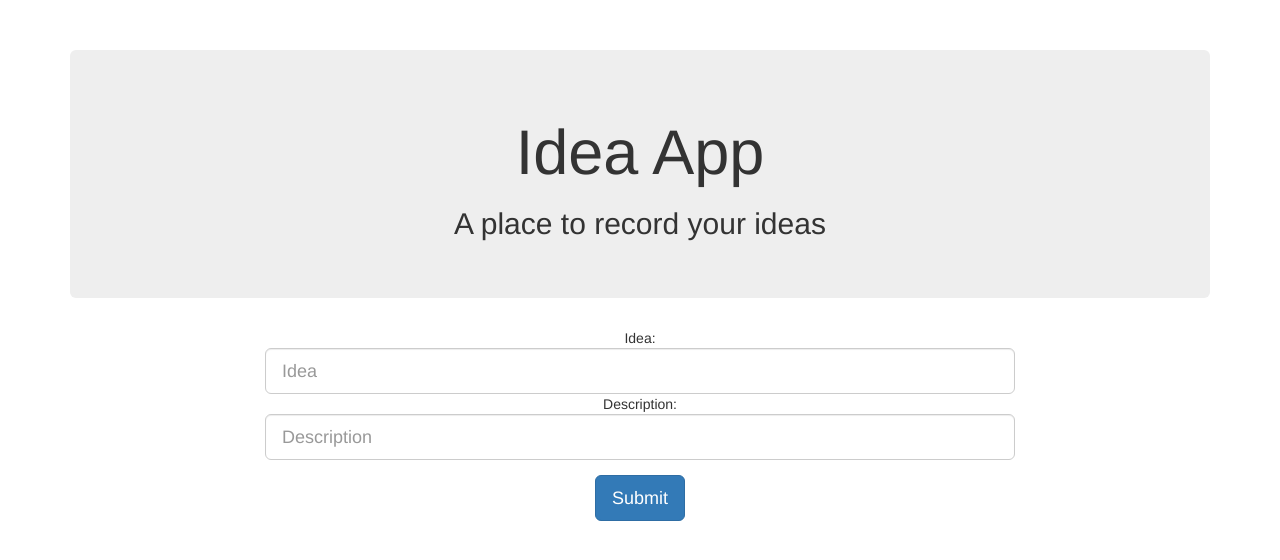
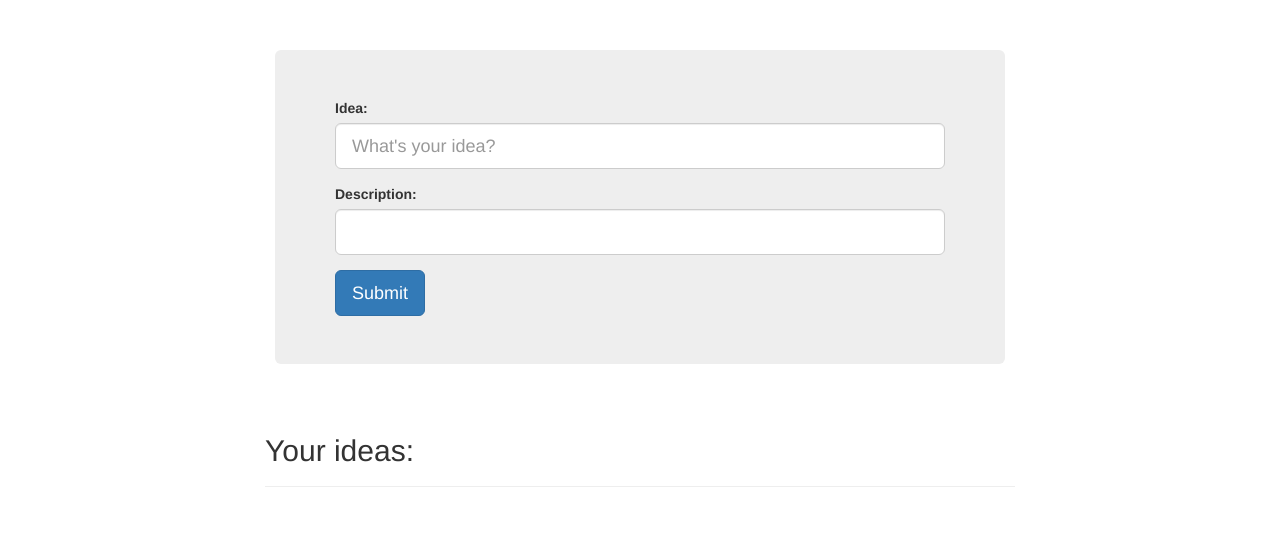
Before and after one commit to mkulumadzi/docker-training, a website: page ideas-angular-client/public/index.html in a window 1280 px wide. Drawn offline with nearby package versions, Linux system fonts and the light colour scheme.

Commit message:
Cleaned up client app

```diff
--- a/ideas-angular-client/public/app.js
+++ b/ideas-angular-client/public/app.js
@@ -2,28 +2,31 @@ var ideasApp = angular.module('ideasApp', []);
 
 function ideasController($scope, $http) {
   $scope.formData = {};
-
-  // Get existing ideas and display them.
-  $http.get('/api/ideas')
-    .success(function(data) {
-      $scope.ideas = data;
-      console.log(data);
-    })
-    .error(function(data) {
-      console.log('Error: ' + data);
-    });
 
   // Create a new idea
   $scope.createIdea = function() {
     $http.post('/api/ideas', $scope.formData)
     .success(function(data) {
       $scope.formData = {}; // Clear the form data
-      $scope.totos = data;
-      console.log(data);
+      $scope.loadData();
     })
     .error(function(data) {
       console.log('Error: ' + data);
     });
   };
 
+  // Load data
+  $scope.loadData = function() {
+    $http.get('/api/ideas')
+      .success(function(data) {
+        $scope.ideas = data;
+      })
+      .error(function(data) {
+        console.log('Error: ' + data);
+      });
+  };
+
+  // Initial load
+  $scope.loadData();
+
 }
--- a/ideas-angular-client/public/index.html
+++ b/ideas-angular-client/public/index.html
@@ -29,17 +29,16 @@
 <body ng-controller="ideasController">
   <div class="container">
 
-    <div class="jumbotron text-center">
-      <h1>Idea App</h1>
-      <h2>A place to record your ideas</h2>
-    </div>
-
-    <div id="idea-form" class="row">
-      <div class="col-sm-8 col-sm-offset-2 text-center">
+    <div class="col-sm-8 col-sm-offset-2">
+      <div class="jumbotron">
         <form>
           <div class="form-group">
-            Idea: <input type="text" class="form-control input-lg text-left" placeholder="Idea" ng-model="formData.idea">
-            Description: <input type="text" class="form-control input-lg text-left" placeholder="Description" ng-model="formData.description">
+            <label for="formGroupExampleInput">Idea: </label>
+            <input type="text" class="form-control input-lg text-left" placeholder="What's your idea?" ng-model="formData.idea">
+          </div>
+          <div class="form-group">
+            <label for="formGroupExampleInput">Description: </label>
+            <input type="text" class="form-control input-lg text-left" ng-model="formData.description">
           </div>
 
           <!-- createIdea() will create new ideas -->
@@ -49,12 +48,20 @@
     </div>
 
     <div id="idea-list" class="row">
-      <div class="col-sm-4 col-sm-offset-4">
+      <div class="col-sm-8 col-sm-offset-2">
+
+        <div class="page-header">
+          <h2>Your ideas:</h2>
+        </div>
 
         <!-- LOOP OVER THE IDEAS IN $scope.ideas -->
         <div ng-repeat="idea in ideas">
-          <label class="bold">{{ idea.idea }}</label>
-          <label class="emphasis">{{ idea.description }}</label>
+
+          <div class="list-group">
+            <h4 class="list-group-item-heading">{{ idea.idea }}</h4>
+            <p class="list-group-item-text">{{ idea.description }}</p>
+          </div>
+
         </div>
 
       </div>
```
